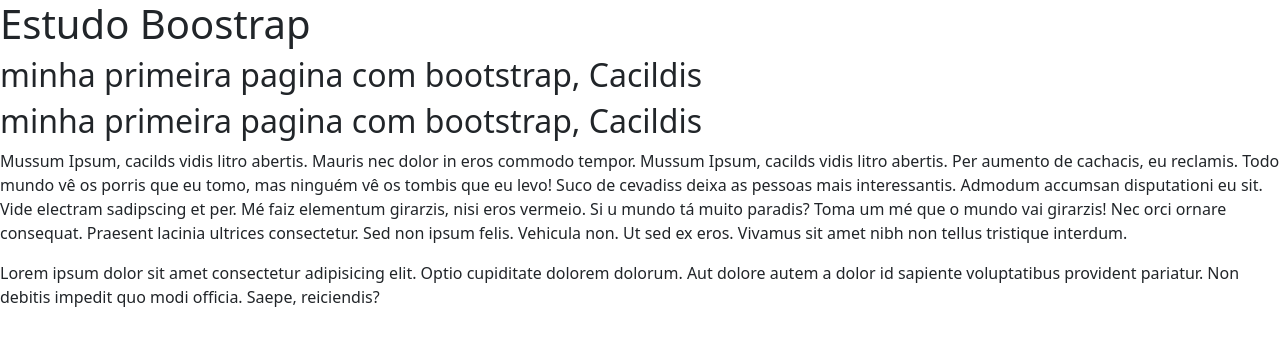
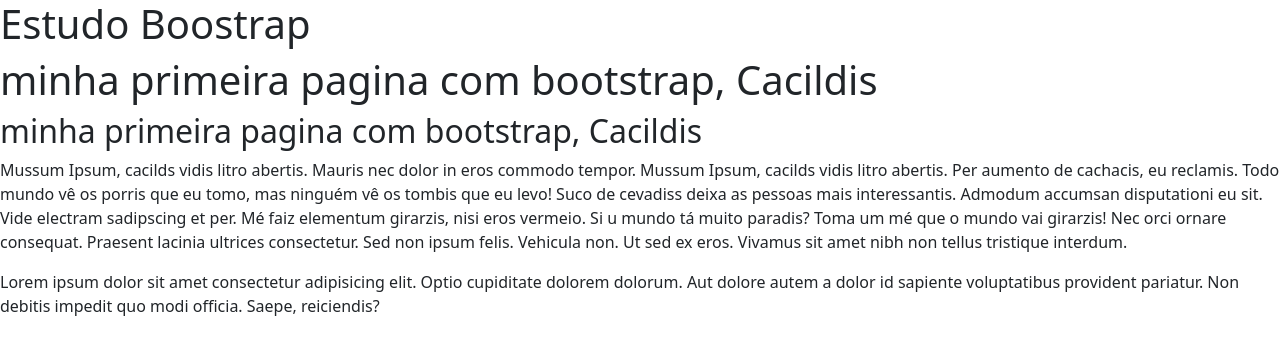
Before and after one commit to albinoafricansql/bootstrap, a plain HTML site: page index.html in a window 1280 px wide. Drawn offline with nearby package versions, Linux system fonts and the light colour scheme.

Commit message:
terceiro commit

```diff
--- a/index.html
+++ b/index.html
@@ -11,8 +11,8 @@
     <h1>Estudo Boostrap</h1>
 
 
+    <h1>minha primeira pagina com bootstrap, Cacildis</h1>
     <h2>minha primeira pagina com bootstrap, Cacildis</h2>
-        <h2>minha primeira pagina com bootstrap, Cacildis</h2>
 
 
     <p>Mussum Ipsum, cacilds vidis litro abertis. Mauris nec dolor in eros commodo tempor. Mussum Ipsum, cacilds vidis litro abertis. Per aumento de cachacis, eu reclamis. Todo mundo vê os porris que eu tomo, mas ninguém vê os tombis que eu levo! Suco de cevadiss deixa as pessoas mais interessantis. Admodum accumsan disputationi eu sit. Vide electram sadipscing et per.
```
